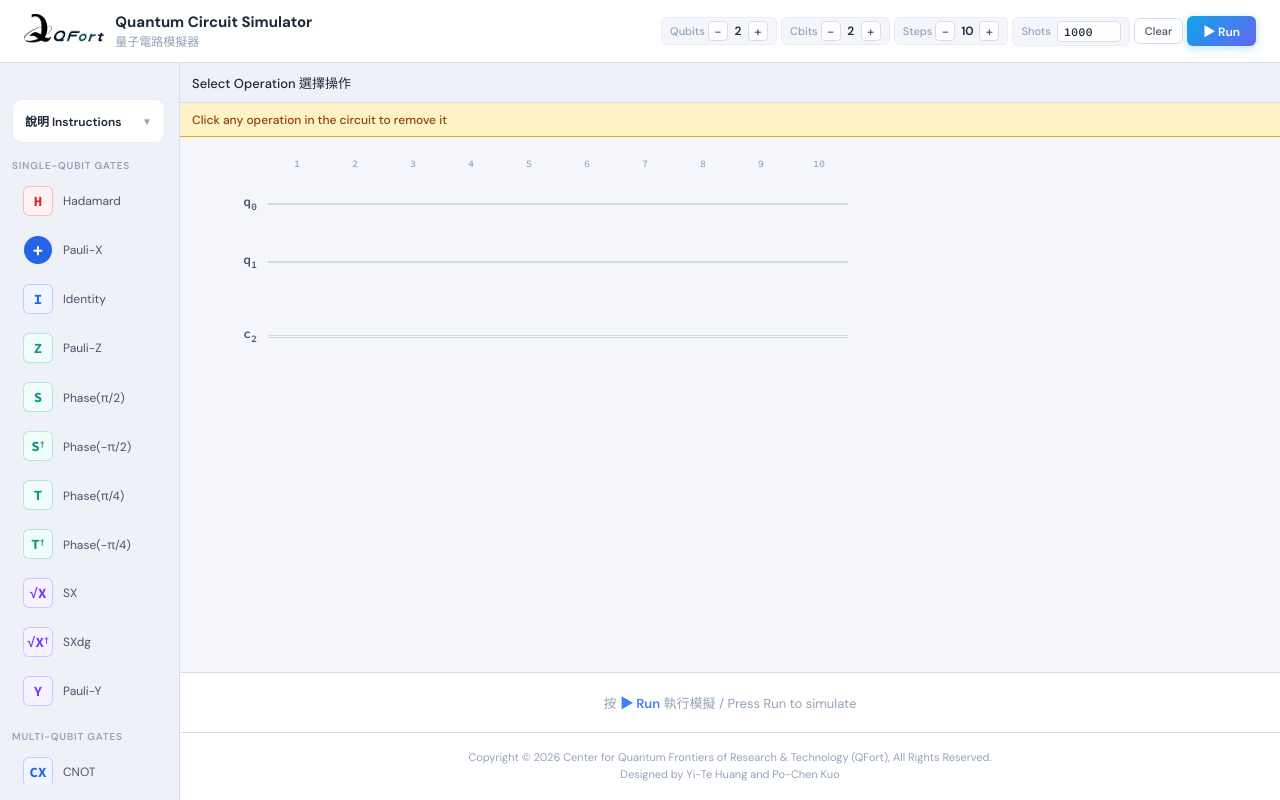
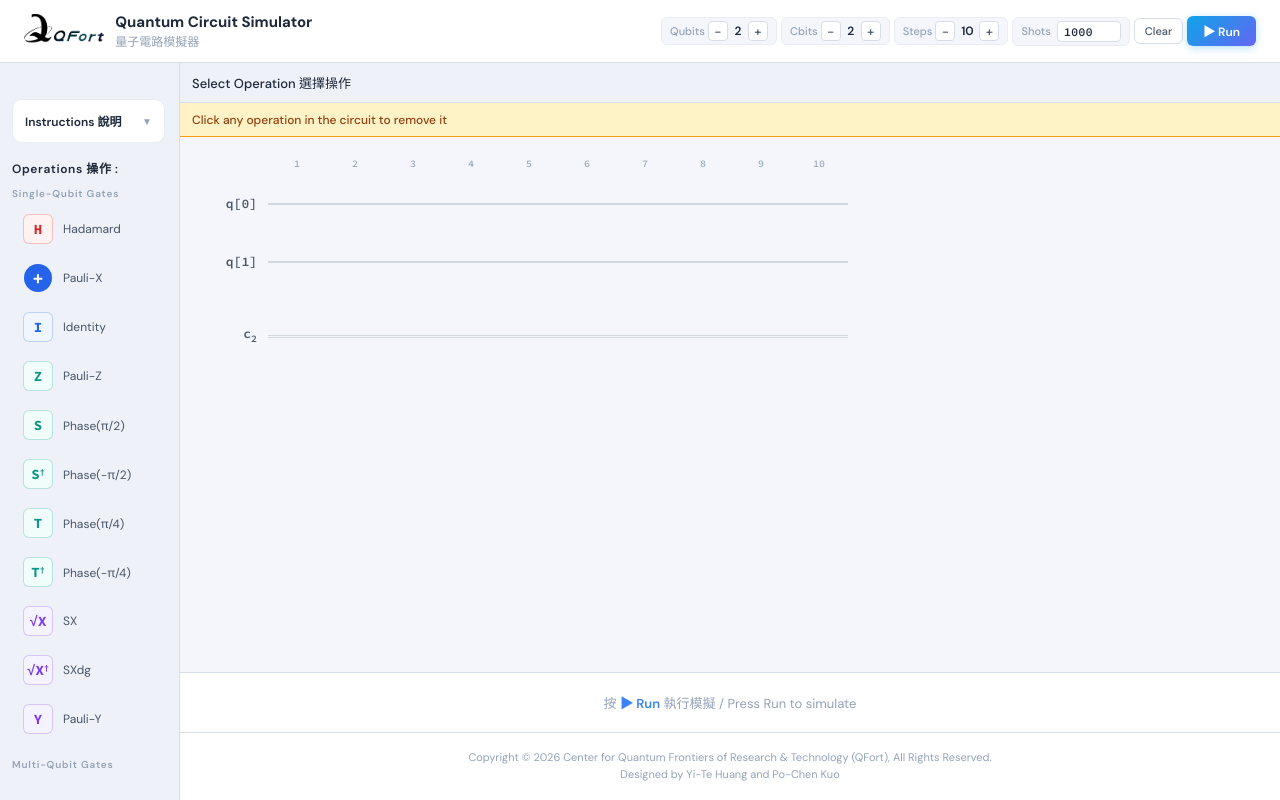
Before and after one commit to NCKU-QFort/QCsimulator, a React (Vite) app: page / in a window 1280 px wide. Built offline with nearby package versions, Linux system fonts and the light colour scheme.

Commit message:
optimize some display

```diff
--- a/src/App.jsx
+++ b/src/App.jsx
@@ -38,7 +38,7 @@ export default function App() {
   } = circuitState;
 
   const simulation = useSimulation(nq, nc, circ, ns);
-  const { results, sv, cbits, showSv, chartData, run, clear: clearResults, setShowSv } = simulation;
+  const { results, sv, cbits, showSv, chartData, shotsExecuted, run, clear: clearResults, setShowSv } = simulation;
 
   const isShotsValid = /^\d+$/.test(shotsInput) && Number(shotsInput) >= 1 && Number(shotsInput) <= 100000;
 
@@ -368,6 +368,7 @@ export default function App() {
               nq={nq}
               nc={nc}
               isMobile={isMobile}
+              shotsExecuted={shotsExecuted}
             />
           </div>
 
--- a/src/components/Circuit.jsx
+++ b/src/components/Circuit.jsx
@@ -436,7 +436,7 @@ function QubitWire({ q, ns, circ, selGate, pending, hovered, handleClick, setHov
           flexShrink: 0,
         }}
       >
-        q<sub style={{ fontSize: isMobile ? 8 : 10 }}>{q}</sub>
+        q[{q}]
       </div>
 
       <div style={{ display: "flex", position: "relative", marginLeft: 5 }}>
--- a/src/components/GatePalette.jsx
+++ b/src/components/GatePalette.jsx
@@ -173,7 +173,7 @@ function UsageInstructions({ expanded, onToggle }) {
           marginBottom: expanded ? 4 : 0,
         }}
       >
-        <span>{"說明"} Instructions</span>
+        <span>Instructions {"說明"}</span>
         <span style={{ color: theme.textLight, fontSize: 10 }}>{expanded ? "▲" : "▼"}</span>
       </button>
 
@@ -206,7 +206,18 @@ export function GatePalette({ selGate, selectGate, pending, isMobile, showInstru
         />
       )}
 
-      <div style={{...secLbl, marginTop: showInstructions ? 16 : 0}}>Single-Qubit Gates</div>
+      <div style={{
+        fontSize: 12,
+        fontWeight: 600,
+        color: theme.text,
+        letterSpacing: "0.05em",
+        marginTop: showInstructions ? 16 : 0,
+        marginBottom: 10,
+      }}>
+        Operations 操作 :
+      </div>
+
+      <div style={{...secLbl, marginTop: 0}}>Single-Qubit Gates</div>
 
       <div style={isMobile ? { display: "flex", flexWrap: "wrap", gap: 4, marginBottom: 8 } : {}}>
         {SINGLE_QUBIT_GATES.map((g) => (
--- a/src/components/Results.jsx
+++ b/src/components/Results.jsx
@@ -4,7 +4,7 @@ import { theme, cAbs2, basisLabelKet } from "../utils.js";
 /**
  * Probability bar chart component
  */
-function ProbabilityChart({ chartData, nq, isMobile }) {
+function ProbabilityChart({ chartData, nq, isMobile, shotsExecuted }) {
   return (
     <div style={{ height: isMobile ? 130 : 165 }}>
       <ResponsiveContainer width="100%" height="100%">
@@ -112,7 +112,7 @@ function StateVector({ sv, nq, isMobile }) {
 /**
  * Results panel component showing probabilities and state vector
  */
-export function ResultsPanel({ results, sv, cbits, showSv, setShowSv, chartData, nq, nc, isMobile }) {
+export function ResultsPanel({ results, sv, cbits, showSv, setShowSv, chartData, nq, nc, isMobile, shotsExecuted }) {
   if (!results) {
     return (
       <div style={{ fontSize: isMobile ? 12 : 13, color: theme.textLight, textAlign: "center", padding: 6 }}>
@@ -133,8 +133,13 @@ export function ResultsPanel({ results, sv, cbits, showSv, setShowSv, chartData,
           gap: 6,
         }}
       >
-        <div style={{ fontSize: isMobile ? 12 : 14, fontWeight: 600, color: theme.text }}>
-          Probabilities <span style={{ color: theme.textLight, fontWeight: 400, fontSize: 11 }}>— 量測機率</span>
+        <div>
+          <div style={{ fontSize: isMobile ? 14 : 16, fontWeight: 600, color: theme.text }}>
+            Probabilities <span style={{ color: theme.textLight, fontWeight: 400, fontSize: 12 }}>— 量測機率</span>
+          </div>
+          <div style={{ fontSize: 12, color: theme.textMid, marginTop: 2 }}>
+            (% of {shotsExecuted} shots)
+          </div>
         </div>
 
         <button
@@ -155,7 +160,7 @@ export function ResultsPanel({ results, sv, cbits, showSv, setShowSv, chartData,
         </button>
       </div>
 
-      <ProbabilityChart chartData={chartData} nq={nq} isMobile={isMobile} />
+      <ProbabilityChart chartData={chartData} nq={nq} isMobile={isMobile} shotsExecuted={shotsExecuted} />
 
       {showSv && <StateVector sv={sv} nq={nq} isMobile={isMobile} />}
     </div>
--- a/src/utils.js
+++ b/src/utils.js
@@ -43,7 +43,6 @@ export const secLbl = {
   fontSize: 10,
   fontWeight: 600,
   color: "#94A3B8",
-  textTransform: "uppercase",
   letterSpacing: "0.08em",
   marginBottom: 6,
 };
```
